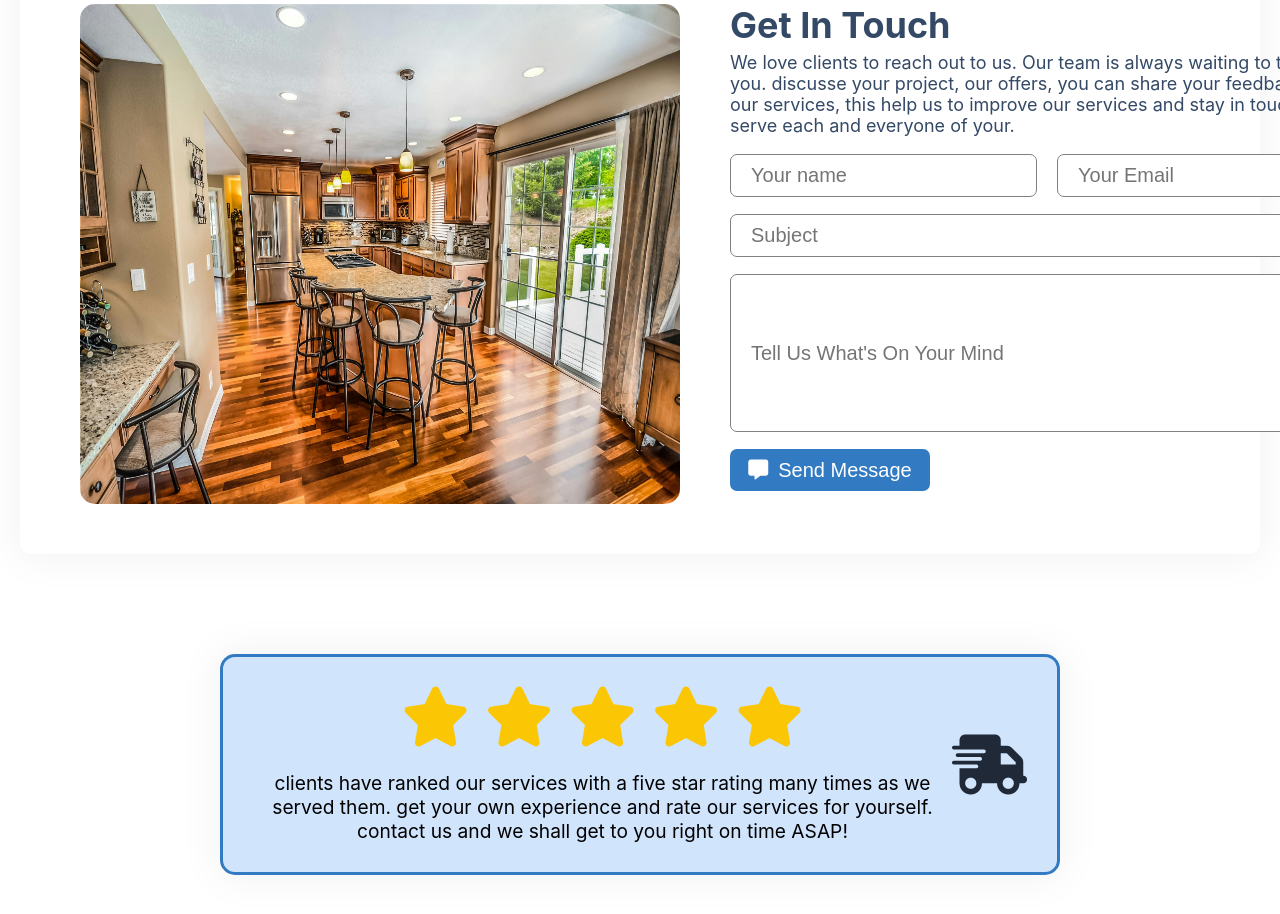
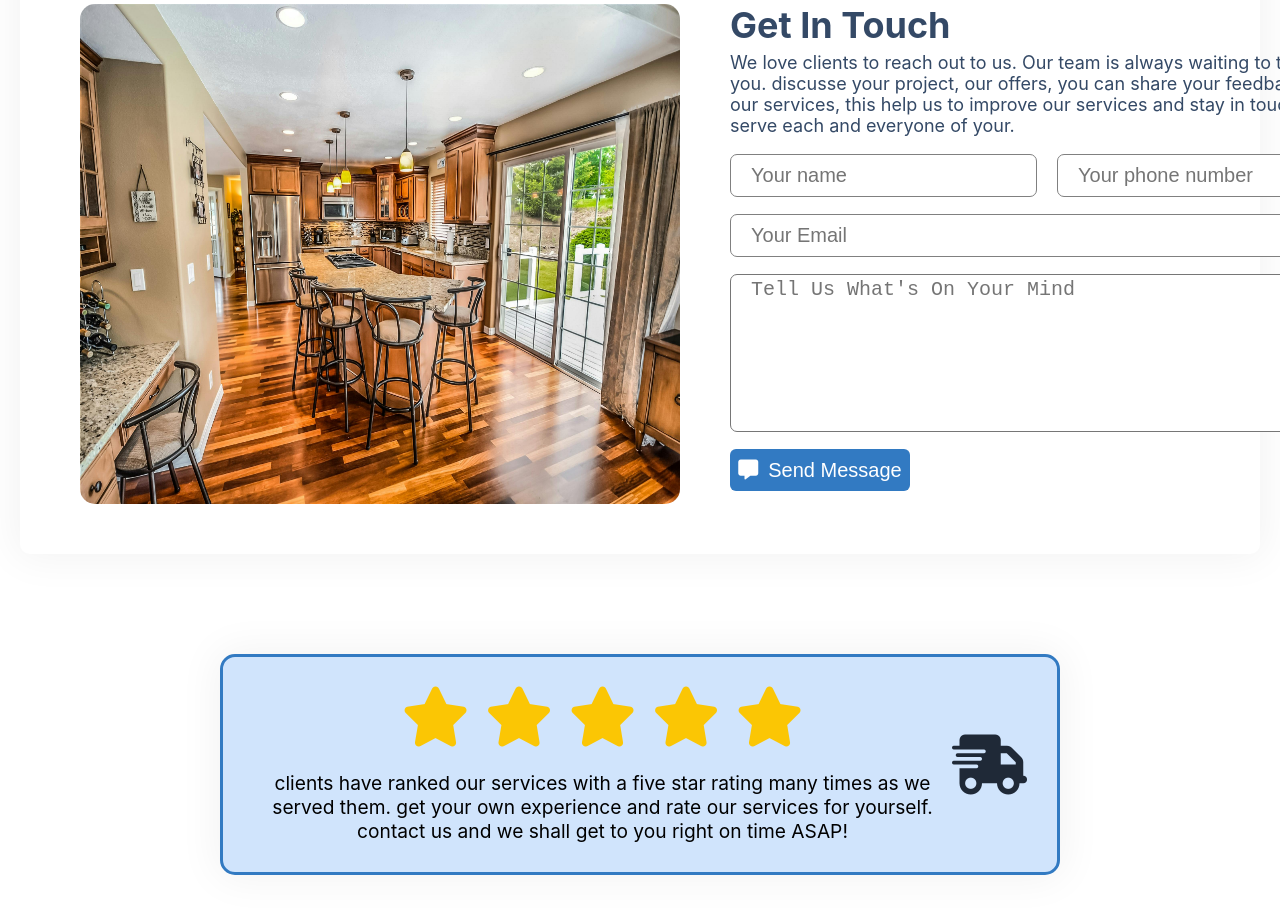
Before and after one commit to keigi14/KEGENT-COMPANY-ltd_website, a plain HTML site: page reachus.html in a window 1280 px wide. Shown: the part 1053-1967 px from the top of the page. Drawn offline with Linux system fonts and the light colour scheme.

Commit message:
connecting the website to an email

```diff
--- a/fcss/KGstyle.css
+++ b/fcss/KGstyle.css
@@ -1,7 +1,9 @@
 body{
   font-family: -apple-system, BlinkMacSystemFont, 'Segoe UI', Roboto, Oxygen, Ubuntu, Cantarell, 'Open Sans', 'Helvetica Neue', sans-serif;
   margin: 0;
+  padding: 0;
   min-height: 100vh;
+  height: 100svh;
   display: flex;
   flex-direction: column;
 
--- a/fcss/reachus.css
+++ b/fcss/reachus.css
@@ -336,7 +336,10 @@ body{
     height: 35px;
     width: 550px;
 }
-.thoughts{
+textarea{
+  border-radius: 7px;
+  font-size: 20px;
+  outline: none;
     margin-bottom: 17px;
     display: flex;
     align-items: baseline;
@@ -352,11 +355,17 @@ body{
     color: #fff;
     background-color: #327ac2;
     border: 0px;
-    border-radius: 7px;
+    border-radius: 6px;
     font-size: 20px;
     height: 42px;
-    width: 200px;
+    width: 180px;
     gap: 10px;
+}
+.typein button:hover{
+  color: #4878d6;
+  background-color: #cbeef5;
+  cursor: pointer;
+  outline: none;
 }
 
 
--- a/reachus.html
+++ b/reachus.html
@@ -84,13 +84,15 @@
                 this help us to improve our services and stay in touch to serve each and everyone of your.
             </p>
 
+            <form action="https://formspree.io/f/xldrdraq" method="POST">
             <div class="cledencial">
-            <input type="text" placeholder="Your name">
-            <input type="text" placeholder="Your Email">
+            <input type="text" name="Name"  placeholder="Your name" required>
+            <input type="text" name="Phone Number"  placeholder="Your phone number" required>
             </div>
-            <input class="sub" type="text" placeholder="Subject">
-            <input class="thoughts" type="text" placeholder="Tell Us What's On Your Mind">
+            <input class="sub" type="text" name="Email" placeholder="Your Email" required>
+            <textarea name="Message" rows="4" placeholder="Tell Us What's On Your Mind"></textarea>
             <button><i class="fa-solid fa-message"></i>Send Message</button>
+            </form>
         </div>
       </div>
       <div class="ratings">
@@ -157,5 +159,6 @@
         <p><i class="fa-solid fa-copyright"></i><a href="#">website Creators: Gislain</a></p>
       </div>
     </footer>
+
 </body>
 </html>
```
